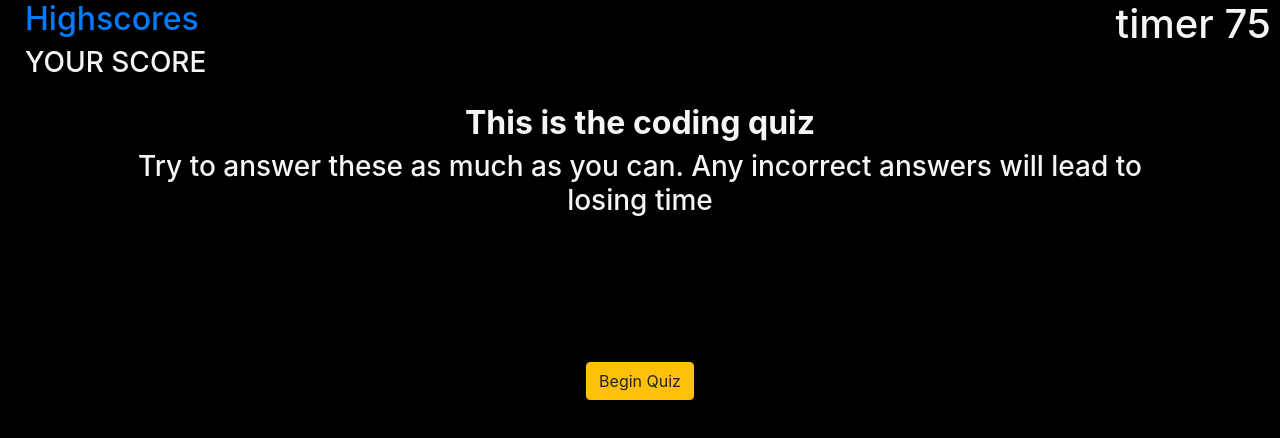
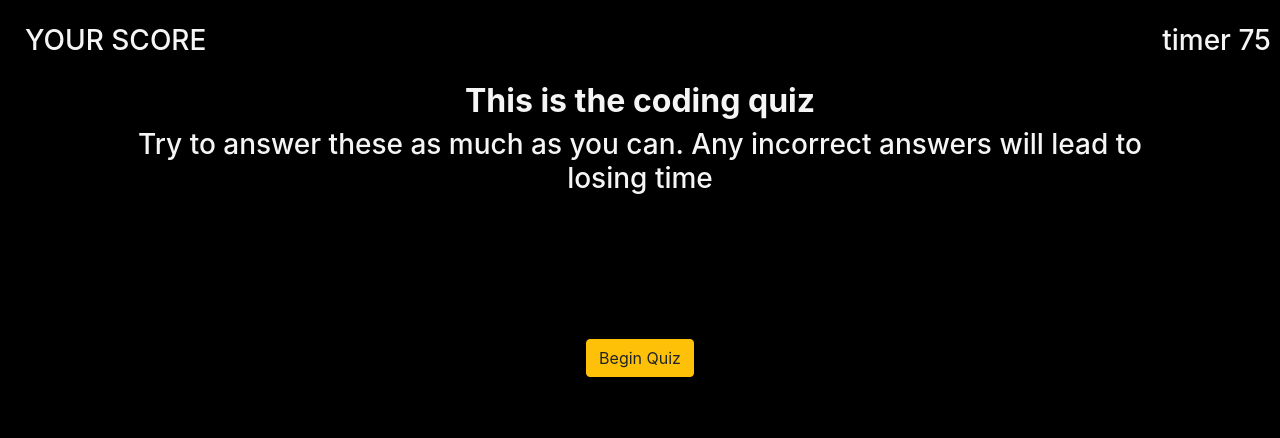
Before and after one commit to modern-sapien/javascript-quiz-project, a plain HTML site: page index.html in a window 1280 px wide. Drawn offline with nearby package versions, Linux system fonts and the light colour scheme.

Commit message:
working on readme, tightened up HTML with classes, added some functionality to JS file so that I could get rid of classes on the final scores page

```diff
--- a/index.html
+++ b/index.html
@@ -18,13 +18,12 @@
     </head>
     <body class="darkMode" >
         <nav>
-        <div class="row darkMode">
+        <div class="row darkMode mt-4">
             <div class="col-3-sm mr-3 ml-3 pl-4">
-                <a href="highscore.html"><h2>Highscores</h2></a>
                  <h3 id="scoreTracker">YOUR SCORE</h3>
             </div>
             <div class="col-3-sm ml-auto mr-4">
-                <h1>timer <span id="timer">75</span></h1>
+                <h3>timer <span id="timer">75</span></h3>
             </div>
         </div>
         </nav>
@@ -54,7 +53,7 @@
                         <ul id=scoreList>
 
                         </ul>
-                    <button id=clearScoreButton class="btn btn-warning">Clear Button </button>
+                    <button id=clearScoreButton action="#" class="btn btn-warning">Clear Button </button>
             </div>
 
             <div id="disappearDiv">
--- a/quizScript.js
+++ b/quizScript.js
@@ -206,6 +206,10 @@ posiAnswer4.addEventListener('click', function() {
 }, )
 
 
+// =======================================================================
+// HIGH SCORE EVENT LISTENER
+
+
 //*************************************************************************
 //SUBMISSION
 // SET ARRAY in Application
@@ -234,6 +238,7 @@ subButty.addEventListener("click", function(event) {
             highScore: trackedScore
         } );
 
+
     console.log(scoreStorageArray)
     for (var i = 0; i < scoreStorageArray.length; i++) {
         var scoreLi = document.createElement("div");
```
Also changed, not shown: 1 other file.
